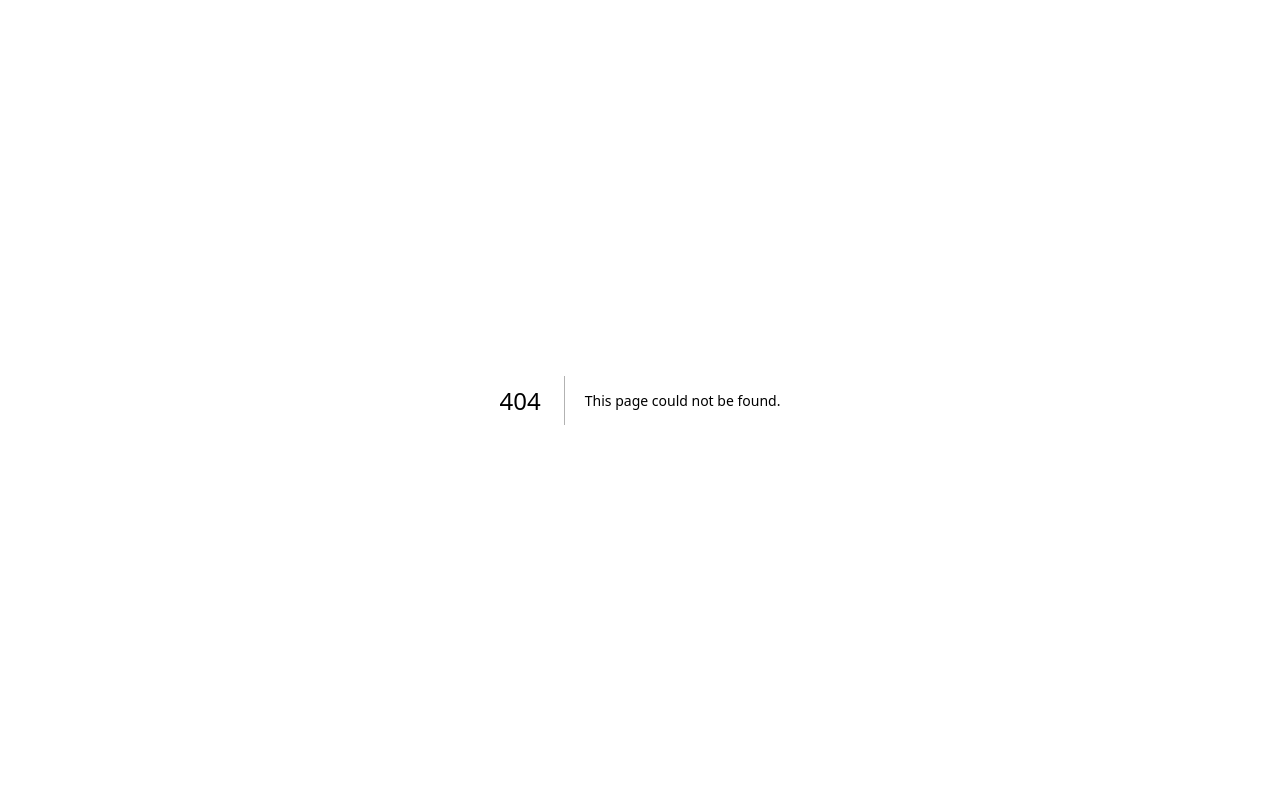
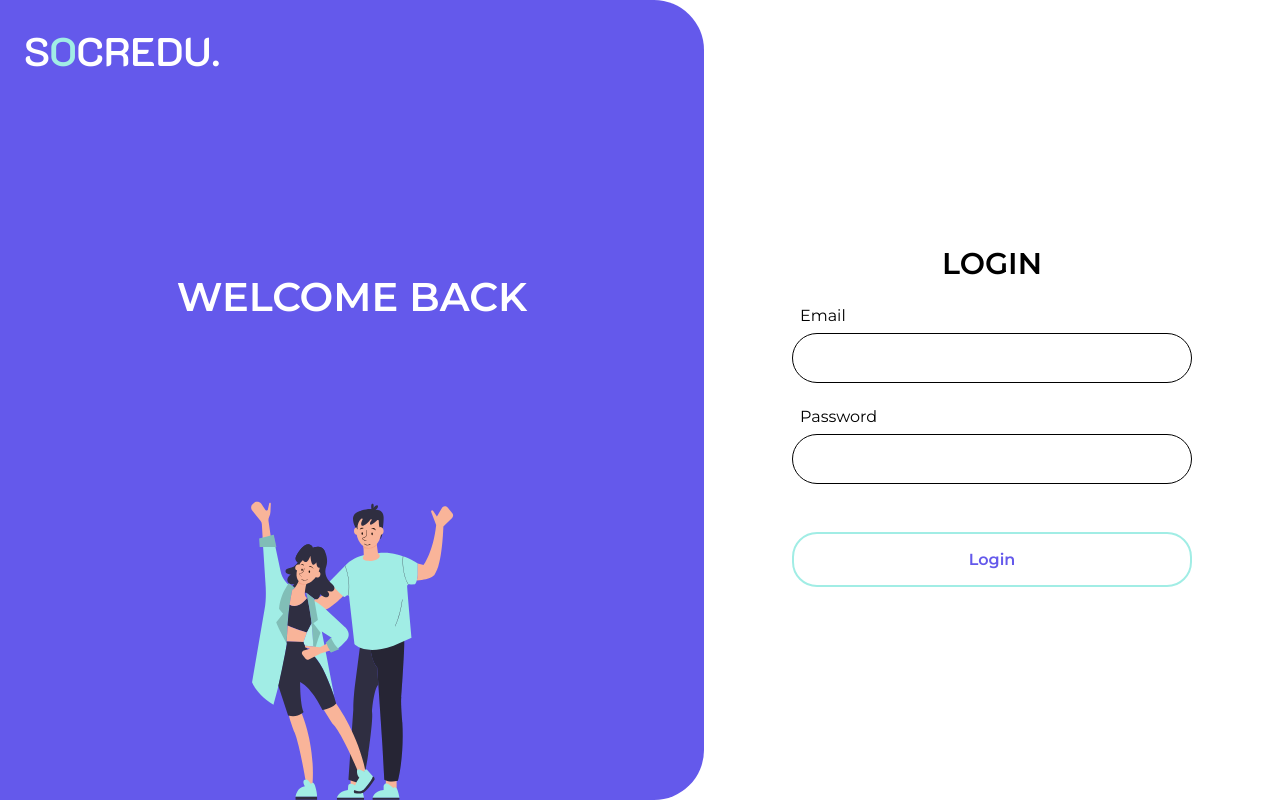
Before and after one commit to matkot11/socredu, a Next.js app: page /login in a window 1280 px wide. Before the commit this address had no page. Built offline with nearby package versions, Linux system fonts and the light colour scheme.

Commit message:
Add styling for login view

```diff
--- /dev/null
+++ b/components/input/input.module.scss
@@ -0,0 +1,10 @@
+.input {
+  padding: $space-16;
+  width: 100%;
+  border-radius: 25px;
+  border: 1px solid $color-black;
+
+  &:focus {
+    border: 1px solid $color-dark-blue;
+  }
+}
--- /dev/null
+++ b/components/input/input.tsx
@@ -0,0 +1,5 @@
+import styles from "./input.module.scss";
+
+const Input = () => <input className={styles.input} />;
+
+export default Input;
--- /dev/null
+++ b/components/label/label.module.scss
@@ -0,0 +1,12 @@
+.label {
+  width: 100%;
+  display: flex;
+  flex-direction: column;
+}
+
+.text {
+  margin: {
+    left: $space-8;
+    bottom: $space-8;
+  }
+}
--- /dev/null
+++ b/components/label/label.tsx
@@ -0,0 +1,16 @@
+import styles from "./label.module.scss";
+import { ReactElement } from "react";
+
+interface LabelProps {
+  label: string;
+  children: ReactElement;
+}
+
+const Label = ({ label, children }: LabelProps) => (
+  <label className={styles.label}>
+    <span className={styles.text}>{label}</span>
+    {children}
+  </label>
+);
+
+export default Label;
--- a/components/secondaryButton/SecondaryButton.tsx
+++ b/components/secondaryButton/SecondaryButton.tsx
@@ -1,11 +1,13 @@
 import styles from "./secondaryButton.module.scss";
+import classNames from "classnames";
 
 interface SecondaryButtonProps {
   text: string;
+  className?: string;
 }
 
-const SecondaryButton = ({ text }: SecondaryButtonProps) => (
-  <button className={styles.button}>{text}</button>
+const SecondaryButton = ({ text, className }: SecondaryButtonProps) => (
+  <button className={classNames(styles.button, className)}>{text}</button>
 );
 
 export default SecondaryButton;
--- a/components/secondaryButton/secondaryButton.module.scss
+++ b/components/secondaryButton/secondaryButton.module.scss
@@ -6,4 +6,8 @@
   color: $color-purple;
   border: 2px solid $color-light-blue;
   border-radius: 25px;
+
+  @media only screen and (min-width: $media-tablet) {
+    font-size: $font-16;
+  }
 }
--- a/pages/index.tsx
+++ b/pages/index.tsx
@@ -4,6 +4,7 @@ import welcomeIllustration from "@/assets/illustrations/welcome-illustration.svg
 import AuthTemplate from "@/templates/AuthTemplate";
 import PrimaryButton from "@/components/primaryButton/PrimaryButton";
 import SecondaryButton from "@/components/secondaryButton/SecondaryButton";
+import Link from "next/link";
 
 const Welcome = () => (
   <AuthTemplate
@@ -21,7 +22,9 @@ const Welcome = () => (
           WELCOME TO <span className={styles.purple}>SOCREDU</span> YOUR
           TUTORING APP
         </p>
-        <SecondaryButton text="LOGIN" />
+        <Link href="/login" className={styles.link}>
+          <SecondaryButton text="LOGIN" />
+        </Link>
         <PrimaryButton text="CREATE ACCOUNT" />
       </div>
     }
--- /dev/null
+++ b/pages/login/index.tsx
@@ -0,0 +1,39 @@
+import AuthTemplate from "@/templates/AuthTemplate";
+import styles from "@/styles/login.module.scss";
+import Label from "@/components/label/label";
+import Input from "@/components/input/input";
+import SecondaryButton from "@/components/secondaryButton/SecondaryButton";
+import Image from "next/image";
+import loginIllustration from "@/assets/illustrations/login-illustration.svg";
+
+const Login = () => {
+  return (
+    <AuthTemplate
+      content={
+        <div className={styles.contentWrapper}>
+          <h2 className={styles.title}>WELCOME BACK</h2>
+          <Image
+            className={styles.image}
+            src={loginIllustration}
+            alt="Login illustration"
+            priority
+          />
+        </div>
+      }
+      body={
+        <form className={styles.form}>
+          <h2 className={styles.formTitle}>LOGIN</h2>
+          <Label label="Email">
+            <Input />
+          </Label>
+          <Label label="Password">
+            <Input />
+          </Label>
+          <SecondaryButton className={styles.button} text="Login" />
+        </form>
+      }
+    />
+  );
+};
+
+export default Login;
--- /dev/null
+++ b/styles/login.module.scss
@@ -0,0 +1,72 @@
+.contentWrapper {
+  margin-top: auto;
+  height: 70%;
+  display: flex;
+  flex-direction: column;
+  align-self: center;
+  justify-content: space-between;
+}
+
+.title {
+  margin: $space-32 0;
+  text-align: center;
+  font-size: $font-20;
+  font-weight: $font-semi-bold;
+  color: $color-white;
+
+  @media only screen and (min-width: $media-tablet) {
+    margin-bottom: $space-50;
+    font-size: $font-40;
+  }
+
+  @media only screen and (min-width: $media-desktop) {
+    font-size: $font-40;
+  }
+}
+
+.image {
+  display: none;
+
+  @media only screen and (min-width: $media-tablet) {
+    display: block;
+    width: 400px;
+    height: auto;
+  }
+
+  @media only screen and (min-width: $media-desktop) {
+    width: 600px;
+  }
+}
+
+.form {
+  margin-top: $space-32;
+  width: 90%;
+  max-width: 400px;
+  display: flex;
+  flex-direction: column;
+  justify-content: center;
+  align-items: center;
+  gap: $space-24;
+
+  @media only screen and (min-width: $media-tablet) {
+    height: 100%;
+  }
+}
+
+.formTitle {
+  display: none;
+
+  @media only screen and (min-width: $media-tablet) {
+    display: block;
+    font-size: $font-30;
+    font-weight: $font-semi-bold;
+  }
+
+  @media only screen and (min-width: $media-desktop) {
+    font-size: $font-40;
+  }
+}
+
+.button {
+  margin-top: $space-24;
+}
--- a/styles/variables.scss
+++ b/styles/variables.scss
@@ -35,4 +35,4 @@ $space-50: 3.125rem;
 
 // Media query sizes
 $media-tablet: 750px;
-$media-desktop: 750px;
+$media-desktop: 1400px;
--- a/styles/welcome.module.scss
+++ b/styles/welcome.module.scss
@@ -38,3 +38,7 @@
 .purple {
   color: $color-purple;
 }
+
+.link {
+  width: 100%;
+}
```
Also changed, not shown: assets/illustrations/login-illustration.svg (added).
